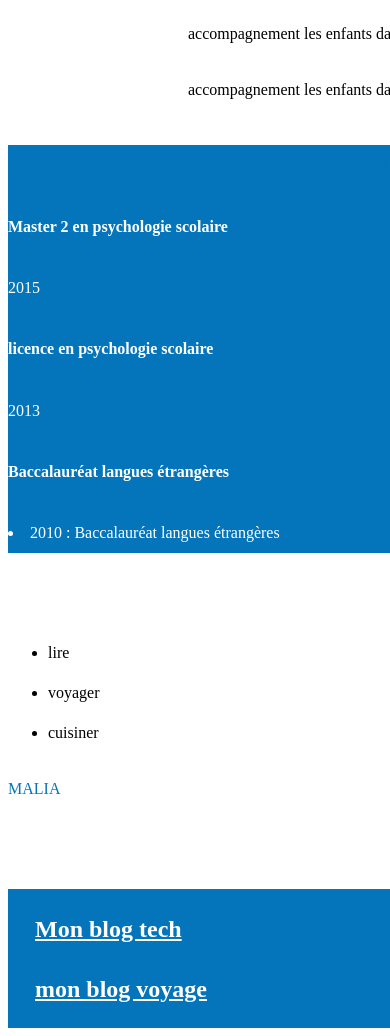
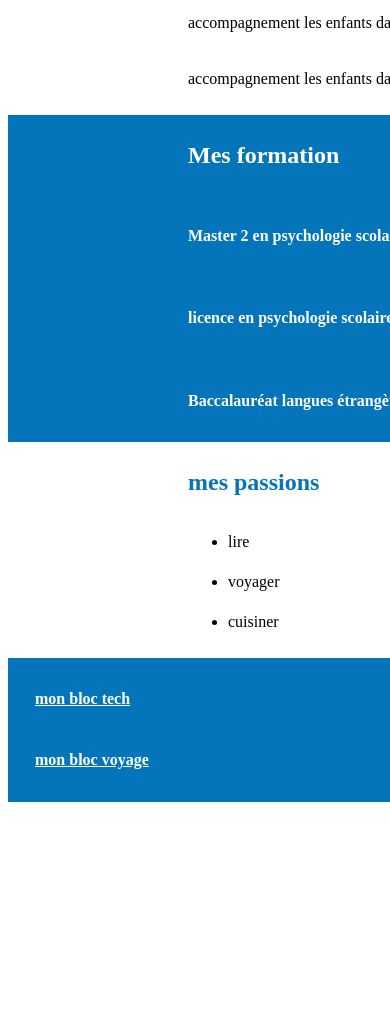
Before and after one commit to Boukramalika/myproject, a plain HTML site: page exercice.html in a window 390 px wide. Shown: the part 891-1927 px from the top of the page. After the commit the page ends 1701 px from the top, so only its background shows below. Drawn offline with Linux system fonts and the light colour scheme.

Commit message:
travail modifié sans responsive

```diff
--- a/exercice.css
+++ b/exercice.css
@@ -16,11 +16,10 @@
     margin: auto;
     color: black;
     font-family: "Poppins";
-    line-height: 40px
+    line-height: 40px;
+
 
 }
-
-
 header
 {
     display:flex;
@@ -28,7 +27,7 @@ header
     background-color: #0475ba;
     color: white;
     height:72px
-    marg
+
 }
 header h1
 {
@@ -155,27 +154,47 @@ nav a
 
 #mes-formations
 {
-    color: white;
-    background-color: #0475ba;
+    display: flex;
+
+    flex-wrap: wrap;
+
+    justify-content: space-between;
+    background-color:#0475ba;
+  color:white;
+
 }
-#mes-formations h1
+.titre1
 {
-    text-align: center;
+
+
+    width:100%;
+    margin-left:20%;
 }
+.diplome
+{
+    font-weight: bold;
+    margin-left:20%;
+}
+.annee
+{
+    font-weight: bold;
+    width:15%;
+
+}
+
+
 
 #passions
 {
     background-color:white ;
-    color:#0475ba ;
+    color:black;
+    margin-left:20%;
 }
 #passions h1
 {
-    text-align: center;
+    color:#0475ba ;
 }
-#passions ul
-{
-    color: black;
-}
+
 footer
 {
     display: flex;
@@ -193,10 +212,19 @@ footer
     text-align: middle;
     text-decoration: underline;
     margin-left: 3%;
+
+}
+
+
+#titres  a
+{
+
+    color: white;
+
+
 }
 
 .link
 {
     color: white;
-
 }
--- a/exercice.html
+++ b/exercice.html
@@ -66,32 +66,36 @@
 
             </section>
             <section id="mes-formations">
-                <div class="titre">
+
+                  <div class="titre1">
                         <h1>Mes formation</h1>
                    </div>
 
-                <div class="master">
+                   <div class="diplome">
                         <h4> Master 2 en psychologie scolaire</h4>
                     </div>
 
-                <div class="année-master">
+                    <div class="annee">
                         <p>2015</p>
                     </div>
 
-                <div class="Licence">
+                    <div class="diplome">
                          <h4>licence en psychologie scolaire</h4>
                     </div>
 
-                <div class="année-licence">
+                    <div class="annee">
                          <p>2013</p>
                     </div>
-                <div class="Baccalauréat">
+                   <div class="diplome">
                          <h4>Baccalauréat langues étrangères</h4>
+                   </div>
+                   <div class="annee">
+                        <p> 2010</p>
                     </div>
 
 
-                    <li>2010 : Baccalauréat langues étrangères</li>
-                </ul>
+
+
             </section>
             <section id="passions">
                 <h1> mes passions</h1>
@@ -100,18 +104,24 @@
                     <li>voyager</li>
                     <li>cuisiner</li>
                 </ul>
-                <P>MALIA</P>
-                <h1> BOUKRA</h1>
+
 
             </section>
 
         <footer>
             <div id="titres">
-                <h2>Mon blog tech</h2>
-                <h2>mon blog voyage</h2>
+                <h4><a href="https://konexio.eu" title="Mon blog tech" target="_blank">mon bloc tech</a></h4>
+                <h4><a href="https://konexio.eu" title="mon blog voyage" target="_blank">mon bloc voyage</a></h4>
             </div>
 
+
+
             <div id="liens">
+
+                <p>
+                    <a class=link href="https://fr.linkedin.com/">
+                    <i class="fab fa-linkedin-in"></i>linkedin</a>
+                </p>
                 <p>
                     <a class=link href="https://publish.twitter.com/">
                     <i class="fab fa-twitter"></i>twiter</a>
@@ -119,14 +129,8 @@
                 </p>
 
 
-                <p>
-                    <a class=link href="https://fr.linkedin.com/">
-                    <i class="fab fa-linkedin-in"></i>linkedin</a>
-                </p>
              </div>
         </footer>
 
-
-        </div>
     </body>
 </html>
```
Lines whose indentation alone changed are shown as unchanged.
